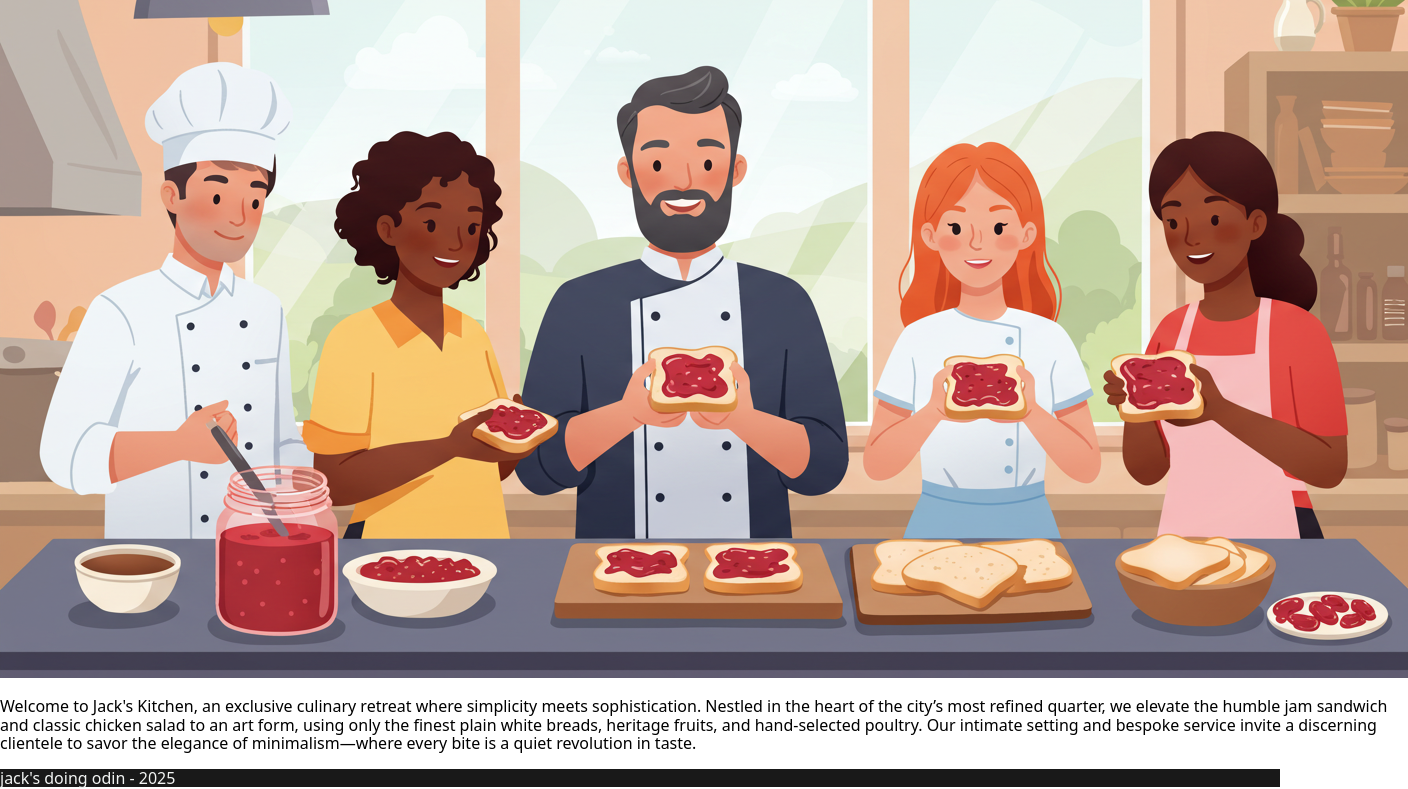
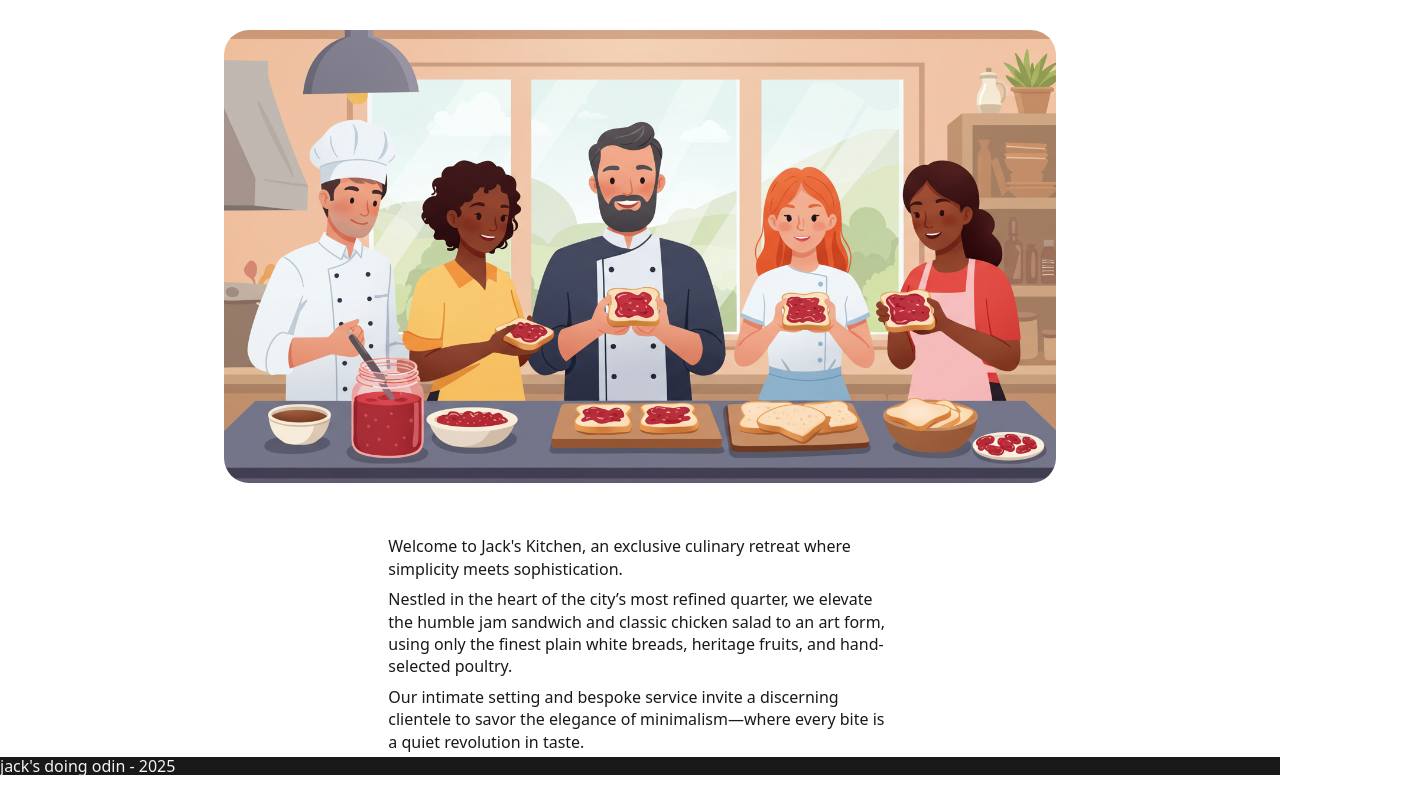
Before and after one commit to Jack-harvey/odin-restaurant-page, a website built with webpack: page src/template.html in a window 1280 px wide. Shown: the part 194-983 px from the top of the page, 1408 px wide, since content can reach past the window. Built offline with nearby package versions, Linux system fonts and the light colour scheme.

Commit message:
Add home layout and style

```diff
--- a/src/index.js
+++ b/src/index.js
@@ -1,3 +1,5 @@
 import "./style/style.css";
 import { clearContent } from "./pages/shared/shared";
+import { createContent as createHomeContent } from "./pages/home/home";
 console.log("boop");
+createHomeContent();
--- a/src/pages/home/home.js
+++ b/src/pages/home/home.js
@@ -0,0 +1,27 @@
+const content = document.querySelector("#content");
+
+import homeImage from "./img/home.jpg";
+
+export function createContent() {
+  content.innerHTML = `
+  <div class="home">
+
+  <h1>Jack's Kitchen</h1>
+        <img src=${homeImage} />
+        <p>
+          Welcome to Jack's Kitchen, an exclusive culinary retreat where simplicity meets
+          sophistication.
+                    </p>
+          <p>
+          Nestled in the heart of the city’s most refined quarter, we elevate the
+          humble jam sandwich and classic chicken salad to an art form, using only the finest plain
+          white breads, heritage fruits, and hand-selected poultry.
+          </p>
+          <p>
+          Our intimate setting and bespoke
+          service invite a discerning clientele to savor the elegance of minimalism—where every bite
+          is a quiet revolution in taste.
+        </p>
+
+        </div>`;
+}
--- a/src/style/style.css
+++ b/src/style/style.css
@@ -27,3 +27,26 @@ footer {
   color: var(--white);
   height: 2rem;
 }
+
+.home {
+  color: var(--black);
+  display: flex;
+  flex-direction: column;
+  align-items: center;
+
+  h1 {
+    font-size: 5rem;
+  }
+
+  img {
+    width: 65vw;
+    border-radius: 25px;
+    margin-bottom: 3rem;
+  }
+
+  p {
+    width: 55ch;
+    line-height: 1.4rem;
+    margin: 0.25rem 0rem;
+  }
+}
--- a/src/template.html
+++ b/src/template.html
@@ -14,18 +14,7 @@
       </nav>
     </header>
     <main>
-      <div id="content">
-        <h1>Jack's Kitchen</h1>
-        <img src="img/home.jpg" />
-        <p>
-          Welcome to Jack's Kitchen, an exclusive culinary retreat where simplicity meets
-          sophistication. Nestled in the heart of the city’s most refined quarter, we elevate the
-          humble jam sandwich and classic chicken salad to an art form, using only the finest plain
-          white breads, heritage fruits, and hand-selected poultry. Our intimate setting and bespoke
-          service invite a discerning clientele to savor the elegance of minimalism—where every bite
-          is a quiet revolution in taste.
-        </p>
-      </div>
+      <div id="content"></div>
     </main>
     <footer>
       <span>jack's doing odin - 2025</span>
```
Also changed, not shown: src/pages/home/img/home.jpg (renamed from src/img/home.jpg).
